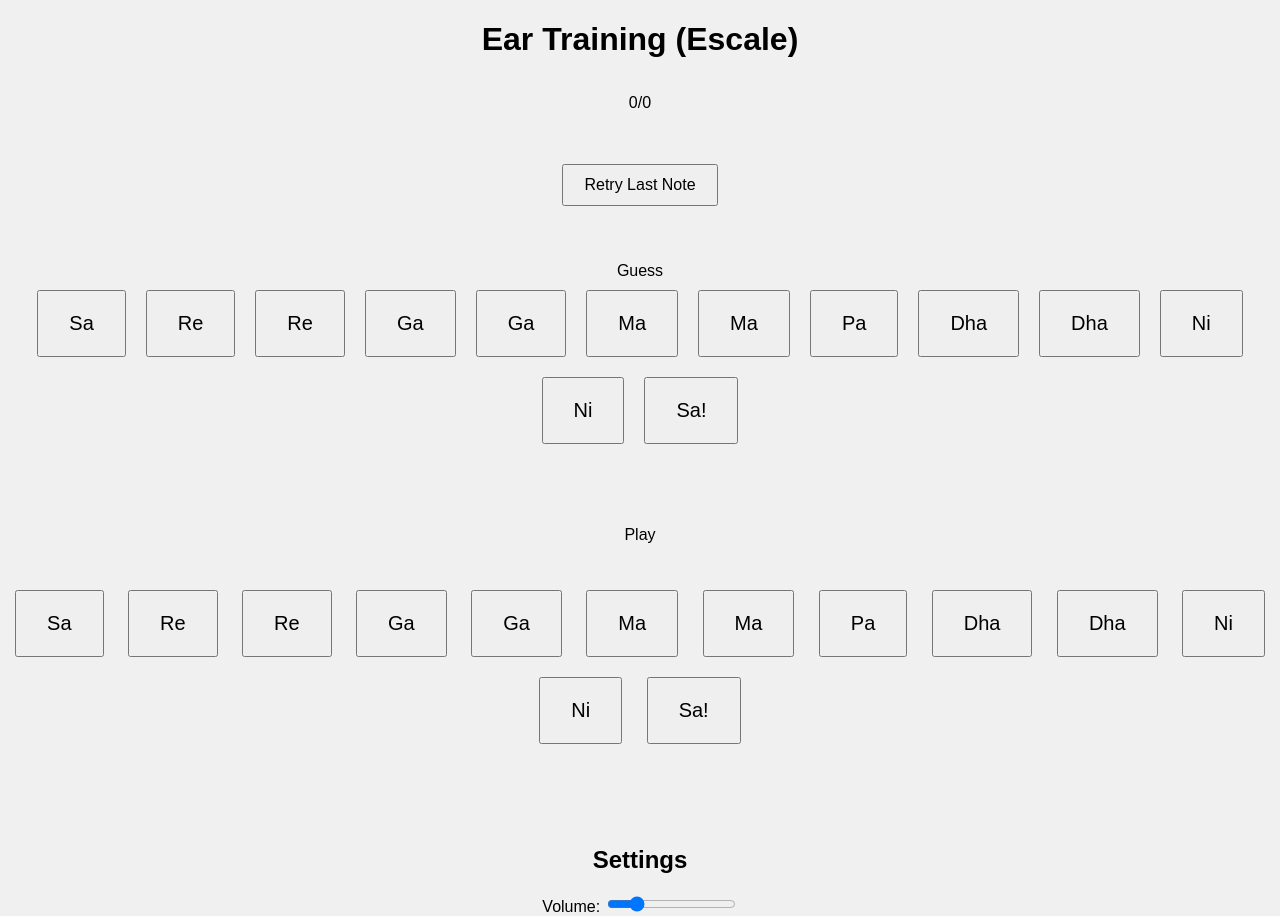
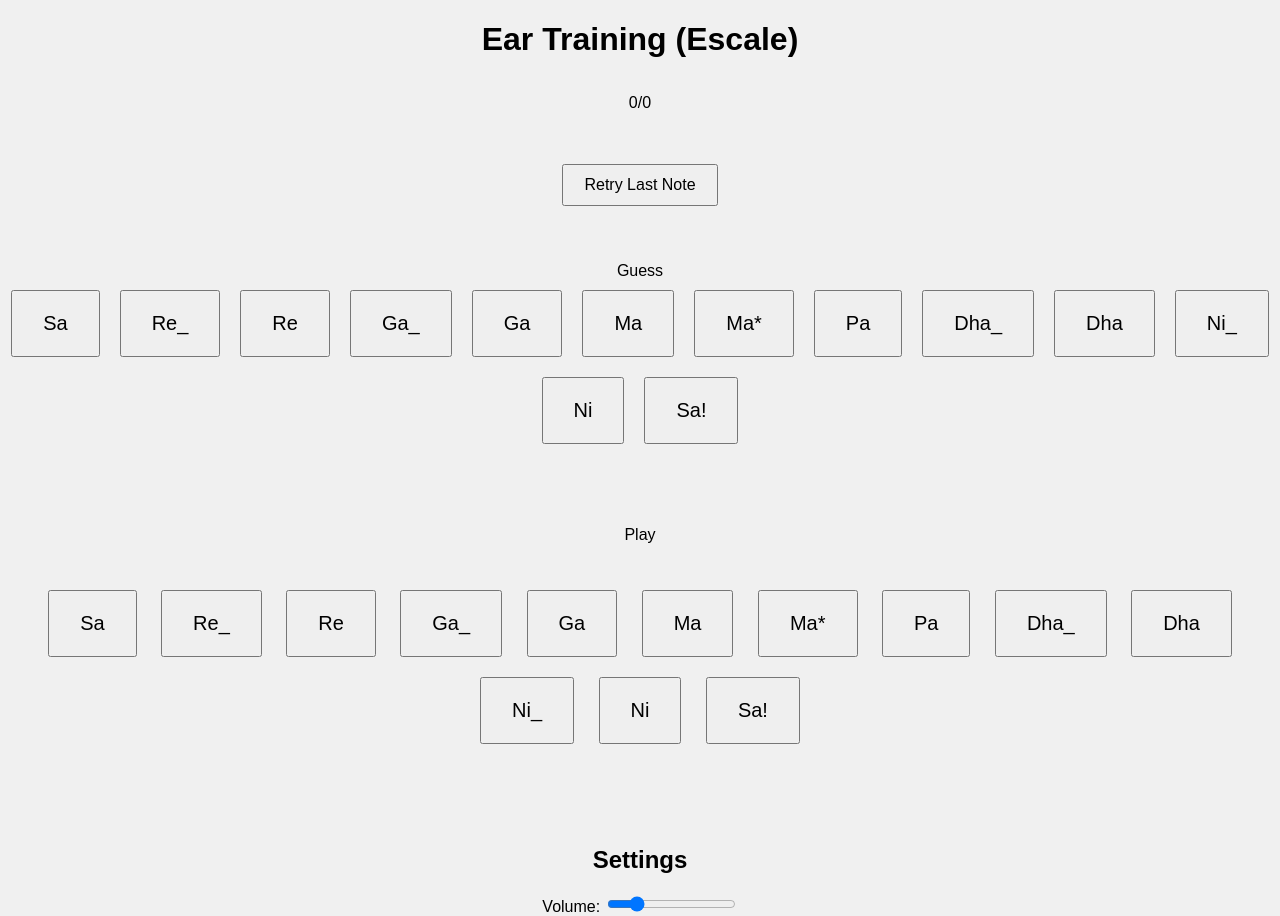
Before and after one commit to ayushbatra/ayushbatra.github.io, a Jekyll site: the page eartraining/ear_train.html, which Jekyll copies as it is, in a window 1280 px wide. Built offline with Jekyll 4.4.1, drawn with Linux system fonts in a browser that asks for light colours.

Commit message:
added komal swara ear_train.html

```diff
--- a/eartraining/ear_train.html
+++ b/eartraining/ear_train.html
@@ -20,16 +20,16 @@
             <br>
     <div class="button-container">
         <button class="guess-button" data-note="E_S1">Sa</button>
-        <button class="guess-button" data-note="E_R_KOMAL">Re</button>
+        <button class="guess-button" data-note="E_R_KOMAL">Re_</button>
         <button class="guess-button" data-note="E_R">Re</button>
-        <button class="guess-button" data-note="E_G_KOMAL">Ga</button>
+        <button class="guess-button" data-note="E_G_KOMAL">Ga_</button>
         <button class="guess-button" data-note="E_G">Ga</button>
         <button class="guess-button" data-note="E_M">Ma</button>
-        <button class="guess-button" data-note="E_M_TEEVRA">Ma</button>
+        <button class="guess-button" data-note="E_M_TEEVRA">Ma*</button>
         <button class="guess-button" data-note="E_P">Pa</button>
-        <button class="guess-button" data-note="E_D_KOMAL">Dha</button>
+        <button class="guess-button" data-note="E_D_KOMAL">Dha_</button>
         <button class="guess-button" data-note="E_D">Dha</button>
-        <button class="guess-button" data-note="E_N_KOMAL">Ni</button>
+        <button class="guess-button" data-note="E_N_KOMAL">Ni_</button>
         <button class="guess-button" data-note="E_N">Ni</button>
         <button class="guess-button" data-note="E_S2">Sa!</button>
     </div>
@@ -43,16 +43,16 @@
     <br>
     <div class="button-replay">
         <button class="play-button" data-note="E_S1">Sa</button>
-        <button class="play-button" data-note="E_R_KOMAL">Re</button>
+        <button class="play-button" data-note="E_R_KOMAL">Re_</button>
         <button class="play-button" data-note="E_R">Re</button>
-        <button class="play-button" data-note="E_G_KOMAL">Ga</button>
+        <button class="play-button" data-note="E_G_KOMAL">Ga_</button>
         <button class="play-button" data-note="E_G">Ga</button>
         <button class="play-button" data-note="E_M">Ma</button>
-        <button class="play-button" data-note="E_M_TEEVRA">Ma</button>
+        <button class="play-button" data-note="E_M_TEEVRA">Ma*</button>
         <button class="play-button" data-note="E_P">Pa</button>
-        <button class="play-button" data-note="E_D_KOMAL">Dha</button>
+        <button class="play-button" data-note="E_D_KOMAL">Dha_</button>
         <button class="play-button" data-note="E_D">Dha</button>
-        <button class="play-button" data-note="E_N_KOMAL">Ni</button>
+        <button class="play-button" data-note="E_N_KOMAL">Ni_</button>
         <button class="play-button" data-note="E_N">Ni</button>
         <button class="play-button" data-note="E_S2">Sa!</button>
     </div>
```
